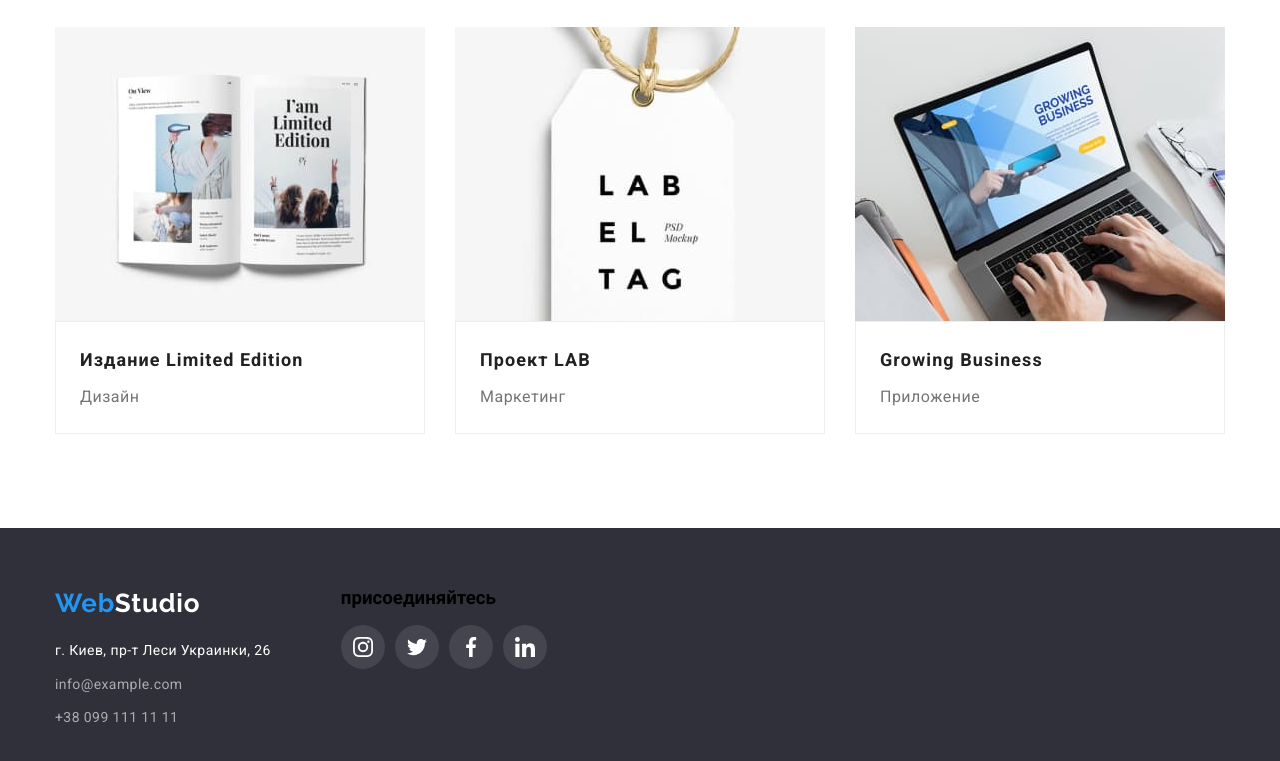
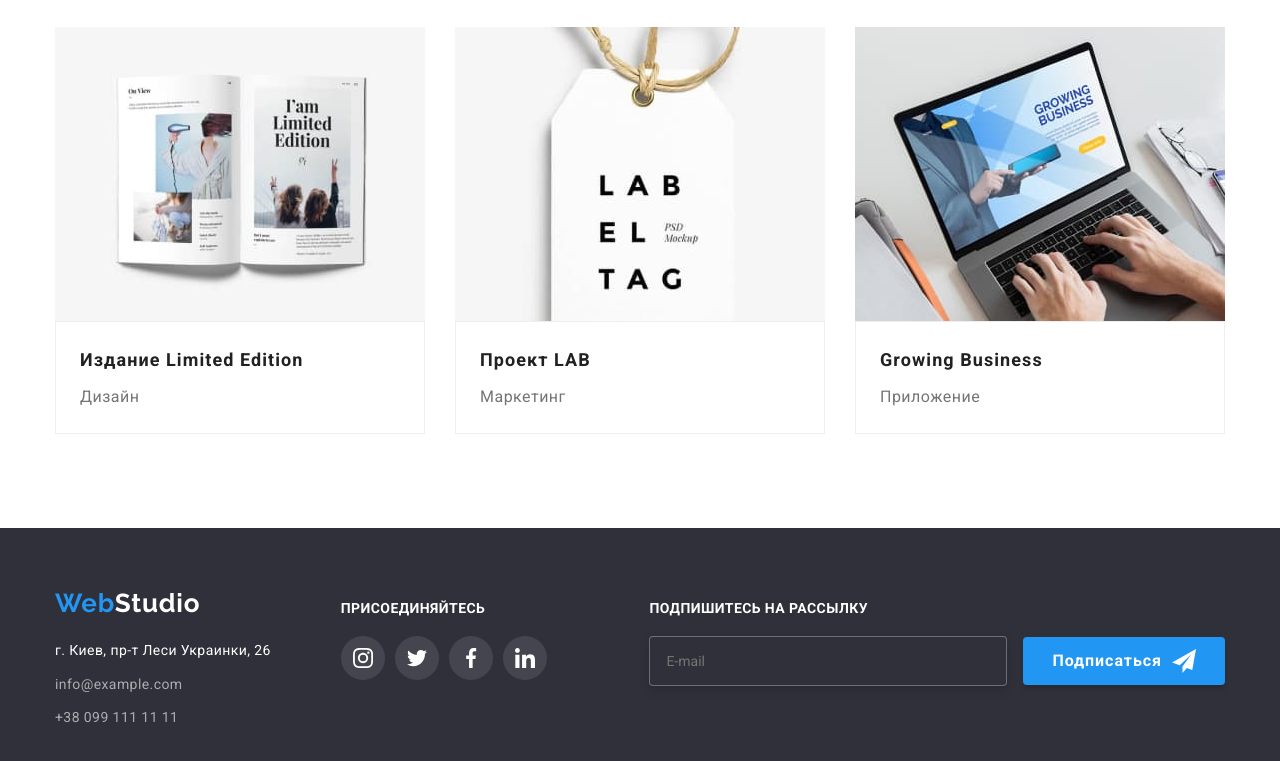
Before and after one commit to RomanBezuhlyi/goit-markup-hw-06, a plain HTML site: page porfolio.html in a window 1280 px wide. Shown: the part 1109-1870 px from the top of the page. Drawn offline with Linux system fonts and the light colour scheme.

Commit message:
+правки

```diff
--- a/porfolio.html
+++ b/porfolio.html
@@ -250,8 +250,8 @@
                     <li><a href="tel:+380991111111" class="footer-link">+38 099 111 11 11</a></li>
                 </ul>
 
-                <div>
-                    <h3 class="footer-text">присоединяйтесь</h3>
+                <div class="footer-social">
+                    <h3 class="social-icon-headline">присоединяйтесь</h3>
                     <ul class="master-social-list">
                         <li>
                             <a href="#" class="master-social-link footer-icons" aria-label="Instagram">
@@ -283,6 +283,22 @@
                         </li>
                     </ul>
                 </div>
+
+                <div class="footer-mailing">
+                    <form>
+                        <label class="footer-form">
+                            Подпишитесь на рассылку
+                            <input type="email" class="footer-input" placeholder="E-mail">
+                        </label>
+                        <button type="submit" class="btn-mailing">
+                            Подписаться
+                            <svg class="footer-svg" width="24px" height="24px">
+                                <use href="./images/icons.svg#icon-send"></use>
+                            </svg>
+                        </button>
+                    </form>
+                </div>
+
             </div>
         </div>
     </footer>
```
